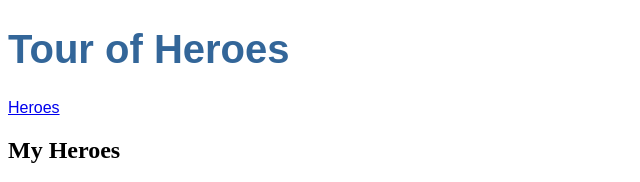
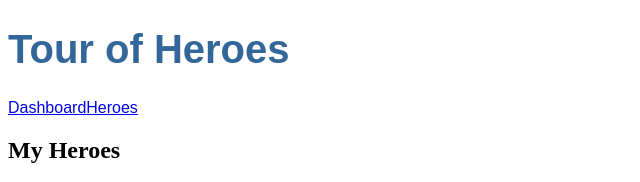
Before and after one commit to Sandro81/angular-tour-of-heroes, an Angular app: page /heroes in a window 1280 px wide. Shown: the top 182 px of the page, without its empty margins (0-640 px from the left). Built offline with nearby package versions, Linux system fonts and the light colour scheme.

Commit message:
https://angular.io/tutorial/toh-pt5

```diff
--- a/src/app/app-routing.module.ts
+++ b/src/app/app-routing.module.ts
@@ -1,9 +1,13 @@
 import { NgModule } from '@angular/core';
 import { RouterModule, Routes } from '@angular/router';
 import { HeroesComponent } from './heroes/heroes.component';
+import { DashboardComponent } from './dashboard/dashboard.component';
 
 const routes: Routes = [
-  { path: 'heroes', component: HeroesComponent }
+  // Add a default route
+  { path: '', redirectTo: '/dashboard', pathMatch: 'full' },
+  { path: 'heroes', component: HeroesComponent },
+  { path: 'dashboard', component: DashboardComponent },
 ];
 
 @NgModule({
--- a/src/app/app.component.html
+++ b/src/app/app.component.html
@@ -1,5 +1,6 @@
 <h1>{{title}}</h1>
 <nav>
+  <a routerLink="/dashboard">Dashboard</a>
   <a routerLink="/heroes">Heroes</a>
 </nav>
 <router-outlet></router-outlet>
```
